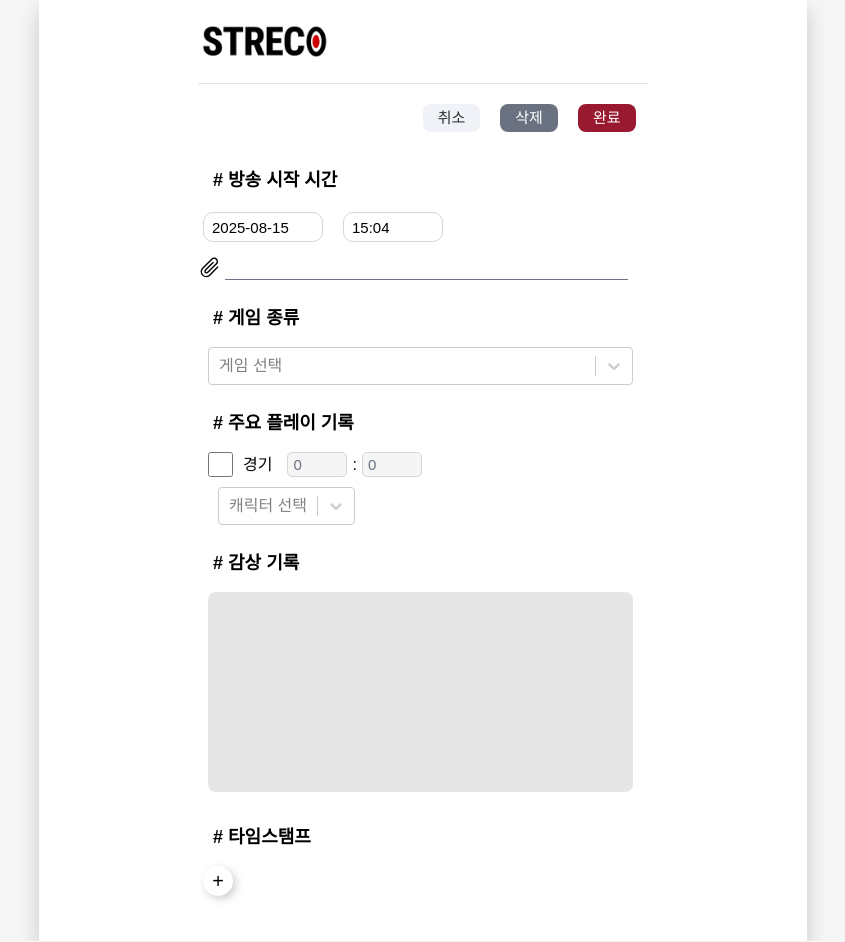
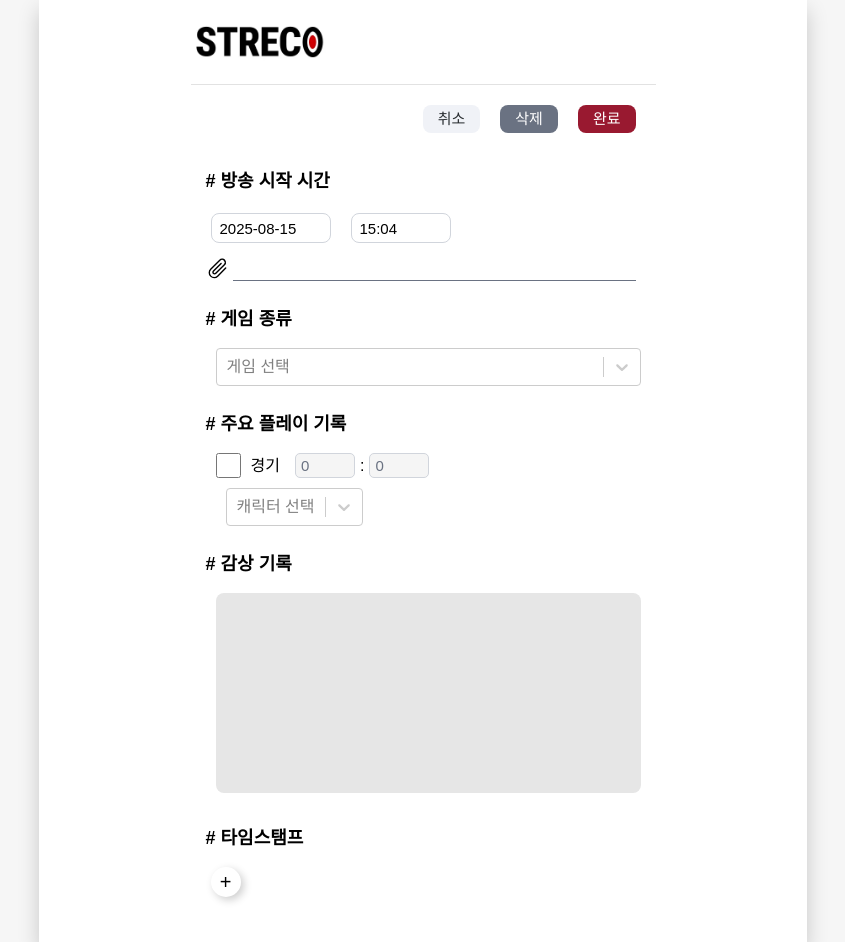
Before and after one commit to APPS-sookmyung/2025-Streco, a React (Vite) app: page /form/1 in a window 1280 px wide. Shown: the whole page, without its empty margins (217-1062 px from the left). Built offline with nearby package versions, Linux system fonts and the light colour scheme.

Commit message:
feat: 간격 조정

```diff
--- a/src/components/BroadcastInfo.jsx
+++ b/src/components/BroadcastInfo.jsx
@@ -10,7 +10,7 @@ const BroadcastInfo = ({ isEditMode, data, setData }) => {
       <SectionTitle text={"# 방송 시작 시간"} />
 
       {/* 날짜/시간 선택 */}
-      <div className="flex !mb-[10px] items-start justify-start">
+      <div className="flex !mb-[10px] !ml-[15px] items-start justify-start">
         <DatePicker
           selected={data.date}
           onChange={(date) => setData({ ...data, date })}
@@ -18,8 +18,8 @@ const BroadcastInfo = ({ isEditMode, data, setData }) => {
           placeholderText="날짜 선택"
           popperPlacement="bottom-start"
           disabled={!isEditMode}
-          className="bg-white m-0 text-[15px] rounded-[10px] border border-gray-300 px-2 py-1 w-[120px] mr-[10px] h-[30px]"
-          popperClassName="datepicker-popper"
+          className="bg-white m-0 text-[15px] rounded-[8px] border border-gray-300 px-2 py-1 w-[120px] mr-[10px] h-[30px]"
+          popperClassName="datepicker-popper ml-[15px]"
           portalId="root-portal"
         />
 
@@ -33,13 +33,13 @@ const BroadcastInfo = ({ isEditMode, data, setData }) => {
           dateFormat="HH:mm"
           placeholderText="시간 선택"
           disabled={!isEditMode}
-          className="bg-white m-0 text-[15px] rounded-[10px] border border-gray-300 px-2 py-1 w-[100px] mr-[10px] h-[30px]"
+          className="bg-white m-0 text-[15px] rounded-[8px] border border-gray-300 px-2 py-1 w-[100px] mr-[10px] h-[30px]"
           popperClassName="timepicker-popper"
         />
       </div>
 
       {/* 스트림 링크 */}
-      <div className="flex items-center ml-[10px]">
+      <div className="flex items-center !ml-[15px]">
         <GoPaperclip className="h-[25px] w-[25px]" />
         <textarea
           name="streamlink"
--- a/src/components/PlayRecord.jsx
+++ b/src/components/PlayRecord.jsx
@@ -35,6 +35,7 @@ const PlayRecord = ({ isEditMode, data, setData }) => {
     <div>
       <div className="game">
         <SectionTitle text={"# 게임 종류"} />
+        <div className="!ml-[15px]">
           <CustomSelect
             options={gameOptions}
             value={game}
@@ -52,10 +53,11 @@ const PlayRecord = ({ isEditMode, data, setData }) => {
             />
           )}
         </div>
+      </div>
 
       <div className="gameset">
         <SectionTitle text={"# 주요 플레이 기록"} />
-        <div className="flex items-center !ml-[10px] !mb-[10px]">
+        <div className="flex items-center !ml-[25px] !mb-[10px]">
           <input
             type="checkbox"
             checked={matchEnabled}
@@ -93,7 +95,7 @@ const PlayRecord = ({ isEditMode, data, setData }) => {
           />
         </div>
 
-        <div className="flex self-start items-center">
+        <div className="flex self-start items-center !ml-[15px]">
           {game?.value && character?.value && !imgError && (
             <img
               src={getImgUrl(game, character.value)}
@@ -125,6 +127,7 @@ const PlayRecord = ({ isEditMode, data, setData }) => {
 
       <div className="diary">
         <SectionTitle text={"# 감상 기록"} />
+        <div className="!ml-[15px]">
           <textarea
             name="diarycontents"
             rows={4}
@@ -136,6 +139,7 @@ const PlayRecord = ({ isEditMode, data, setData }) => {
           />
         </div>
       </div>
+    </div>
   );
 };
 
--- a/src/components/TimestampList.jsx
+++ b/src/components/TimestampList.jsx
@@ -85,7 +85,7 @@ const TimestampList = ({ list, setList, broadcastInfo, isEditMode }) => {
   return (
     <div>
       <SectionTitle text={"# 타임스탬프"} />
-      <div className="ml-[10px]">
+      <div className="!ml-[15px]">
         {list.length === 0 ? (
           <div className="text-[14px] text-[#888] mb-[15px]"></div>
         ) : (
@@ -101,7 +101,7 @@ const TimestampList = ({ list, setList, broadcastInfo, isEditMode }) => {
         )}
       </div>
 
-      <div className="!-mt-[5px]">
+      <div className="!-mt-[5px] !ml-[15px]">
         <Button
           text={"+"}
           type="ADD"
```
Lines whose indentation alone changed are shown as unchanged.
